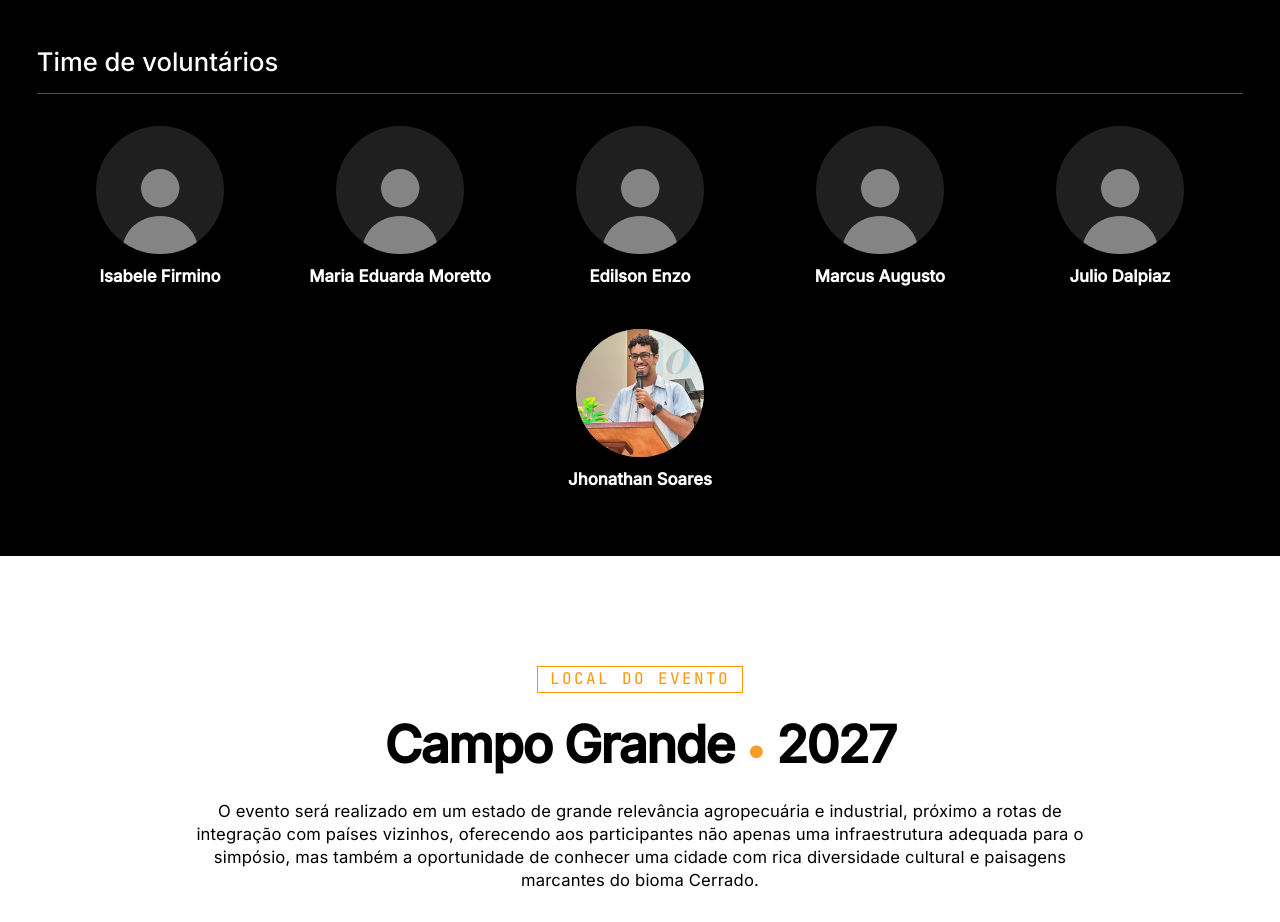
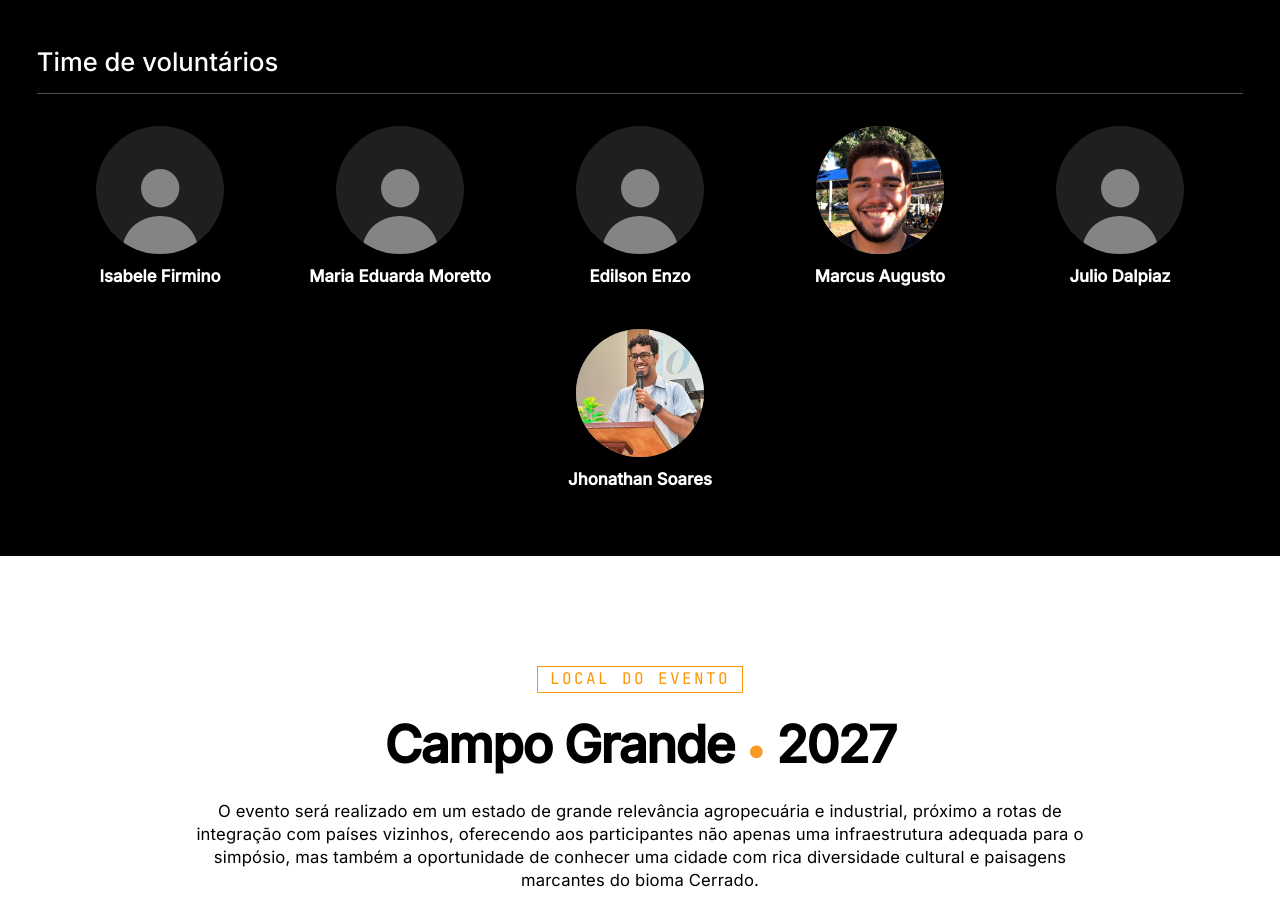
Before and after one commit to Mega-Jr-Git/SBSI-lp, a React (Vite) app: page / in a window 1280 px wide. Shown: the part 5660-6582 px from the top of the page. Built offline with nearby package versions, Linux system fonts and the light colour scheme; no server answers.

Commit message:
feat(organization): add Marcus Augusto photo

```diff
--- a/src/modules/organization/organization.data.ts
+++ b/src/modules/organization/organization.data.ts
@@ -246,6 +246,7 @@ export const organizationMembers: OrganizationMember[] = [
     role: { pt: "", en: "" },
     institution: { pt: "", en: "" },
     group: "volunteer-team",
+    photoUrl: "organization/marcus-augusto.jpg",
   },
   {
     id: "julio-dalpiaz",
```
Also changed, not shown: public/organization/marcus-augusto.jpg (added).
